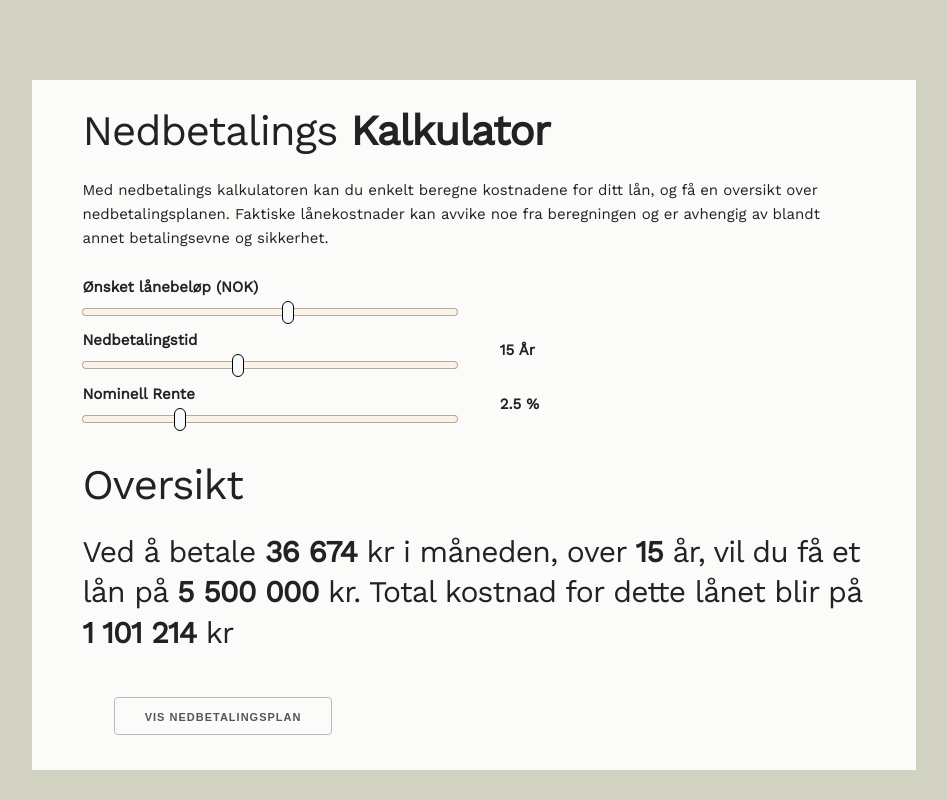
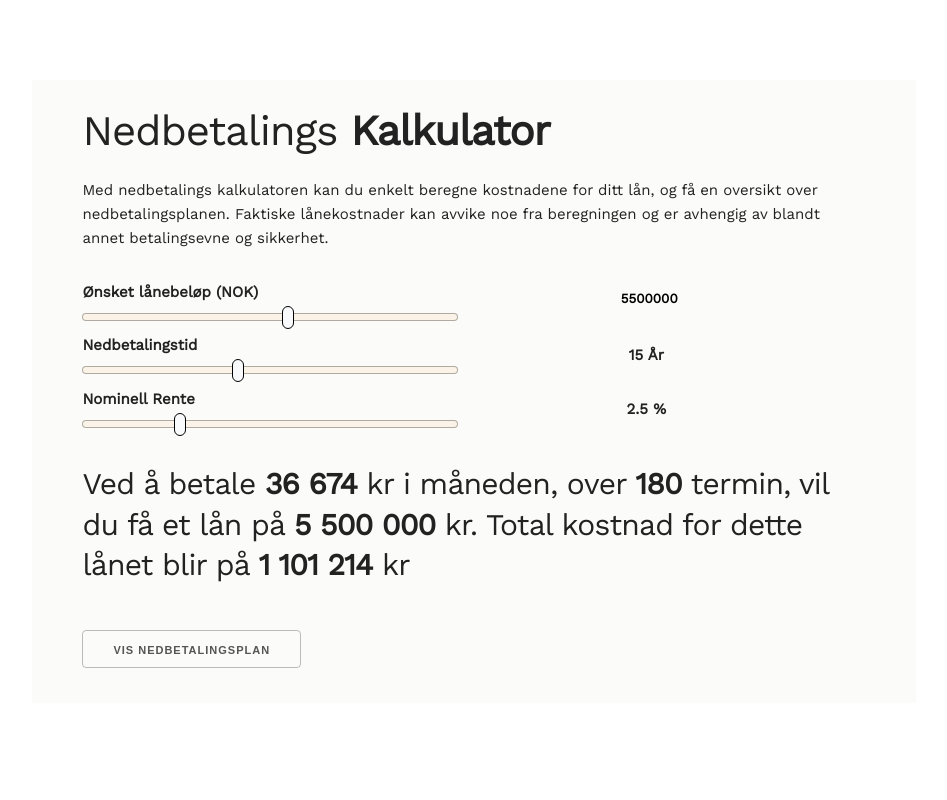
Before and after one commit to hansuribe/server-express, a Svelte app: page / in a window 1280 px wide. Shown: the whole page, without its empty margins (166-1113 px from the left). Built offline with nearby package versions, Linux system fonts and the light colour scheme.

Commit message:
Visual changes.

```diff
--- a/public/globalstyle.css
+++ b/public/globalstyle.css
@@ -1,5 +1,5 @@
 	html{
-		background: rgb(209,210,194);
+		background: rgb(209,210,194 / 0%);
   }
 
   	body {
@@ -28,20 +28,17 @@
   }
 
   input[type="number"]:focus {
+   border: none;
+  }
+
+  input[type="number"]{
+    /* width: 37%; */
+    text-align: right;
     background-color: #f0f8ff00;
     border: none;
     font-family: "Work Sans", sans-serif;
-    font-size: 110%;
-    width: 50%;
-    font-weight: bold;
-  }
-
-  input[type="number"]{
-    background-color: #f0f8ff00;
-    border: none;
-    font-family: "Work Sans", sans-serif;
-    font-size: 110%;
-    width: 50%;
+    width: 123%;
+    width: 65%;
     font-weight: bold;
   }
 
@@ -137,3 +134,7 @@
 		  background: rgb(251,251,249);
     }
   }
+
+.columns{
+  margin-left: 0%;
+}
--- a/src/components/LoanCalculator.svelte
+++ b/src/components/LoanCalculator.svelte
@@ -32,6 +32,9 @@
 </script>
 
 <style>
+  .outputs {
+    text-align: center;
+  }
 </style>
 
 <main>
@@ -49,25 +52,22 @@
     <div class="row">
       <div class="columns six">
         <label>Ønsket lånebeløp (NOK)
-          <input
-            bind:value={loanAmount}
-            class="u-full-width"
-            type="range"
-            min="1"
-            max="10000000" />
+          <input bind:value={loanAmount} class="u-full-width" type="range" min="1" max="10000000" />
         </label>
       </div>
+      <label>
+        <div class="columns six">
+          <input bind:value={loanAmount} class="u-full-width" type="number" step="50000" min="1" />
+        </div>
+      </label>
     </div>
+
+
 
     <div class="row">
       <div class="columns six ">
         <label>Nedbetalingstid
-          <input
-            bind:value={years}
-            class="u-full-width"
-            type="range"
-            min="1"
-            max="35" />
+          <input bind:value={years} class="u-full-width" type="range" min="1" max="35" />
         </label>
       </div>
       <div class="columns six outputs"><b>{years} År</b></div>
@@ -76,12 +76,7 @@
     <div class="row">
       <div class="columns six">
         <label>Nominell Rente
-          <input
-            bind:value={interestRateInput}
-            class="u-full-width"
-            type="range"
-            min="1"
-            max="1000"
+          <input bind:value={interestRateInput} class="u-full-width" type="range" min="1" max="1000"
             id="interest-slider" />
         </label>
       </div>
@@ -89,13 +84,13 @@
     </div>
 
     <br />
-    <h2>Oversikt</h2>
+
     <h4>
       Ved å betale
       <b>{formattedMonthlyPaiment}</b>
       kr i måneden, over
-      <b>{years}</b>
-      år, vil du få et lån på
+      <b>{years*12}</b>
+      termin, vil du få et lån på
       <b>{formattedLoanAmout}</b>
       kr. Total kostnad for dette lånet blir på
       <b>{formattedInterestPaid}</b>
```
